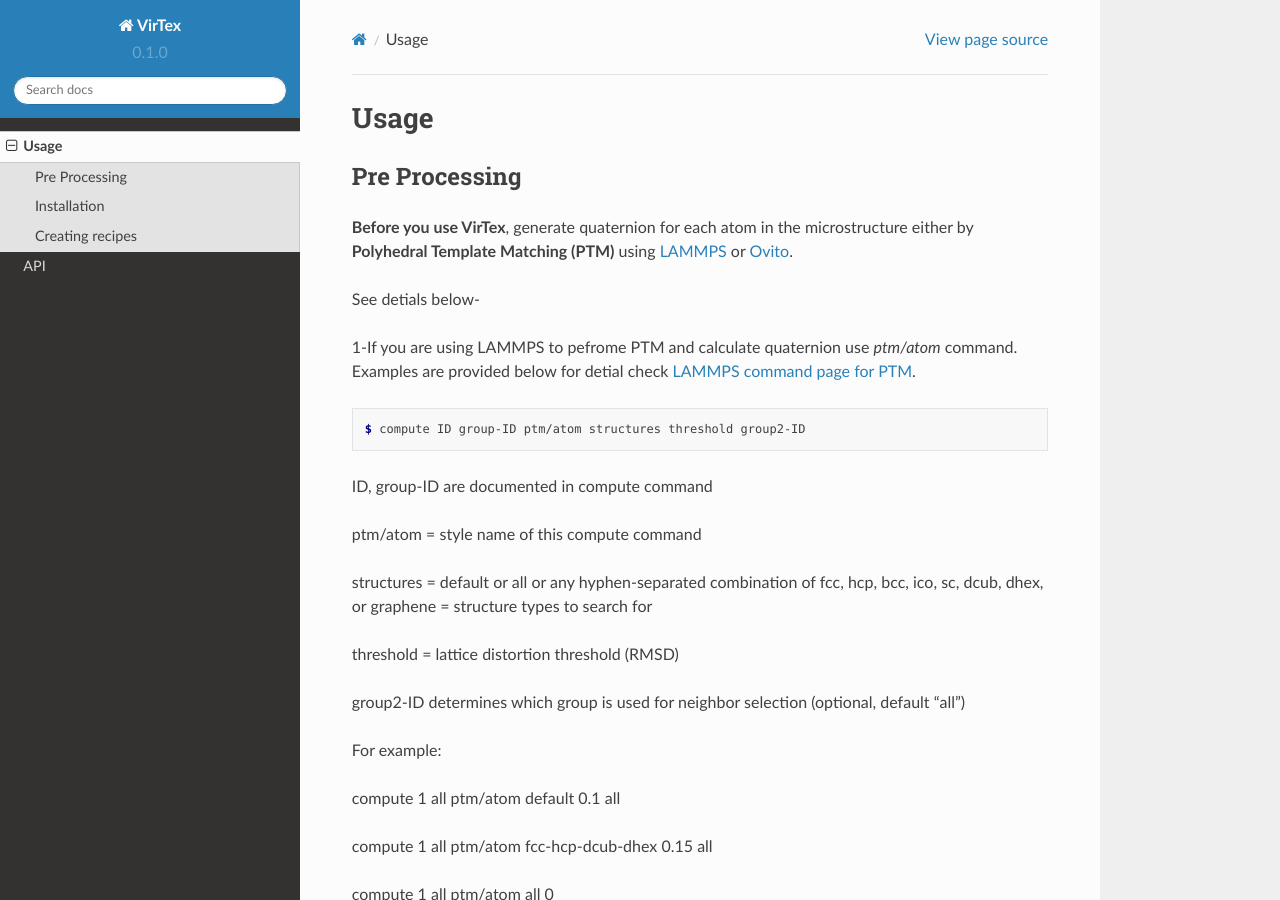
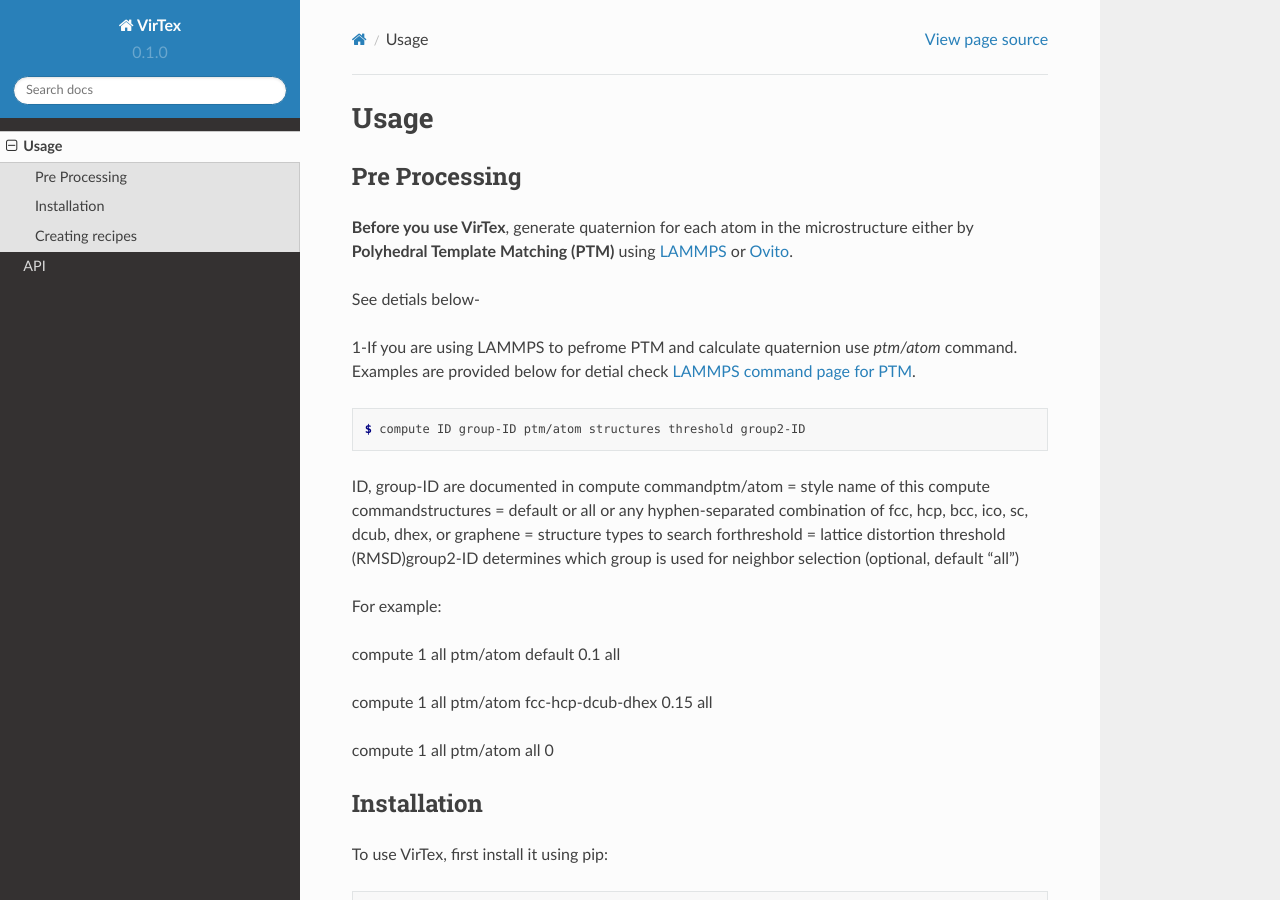
Before and after one commit to mavanish/VirTex, a Sphinx documentation site: the page built from docs/source/usage.rst, in a window 1280 px wide and 900 px high. Built offline with Sphinx 7.4.7 and the Read the Docs theme 2.0.0, drawn with Linux system fonts in a browser that asks for light colours.

Commit message:
Update usage.rst

```diff
--- a/docs/source/usage.rst
+++ b/docs/source/usage.rst
@@ -16,15 +16,11 @@
 
    $ compute ID group-ID ptm/atom structures threshold group2-ID
 
-ID, group-ID are documented in compute command
-
-ptm/atom = style name of this compute command
-
-structures = default or all or any hyphen-separated combination of fcc, hcp, bcc, ico, sc, dcub, dhex, or graphene = structure types to search for
-
-threshold = lattice distortion threshold (RMSD)
-
-group2-ID determines which group is used for neighbor selection (optional, default “all”)
+ID, group-ID are documented in compute command\
+ptm/atom = style name of this compute command\
+structures = default or all or any hyphen-separated combination of fcc, hcp, bcc, ico, sc, dcub, dhex, or graphene = structure types to search for\
+threshold = lattice distortion threshold (RMSD)\
+group2-ID determines which group is used for neighbor selection (optional, default “all”)\
 
 For example:
 
```
